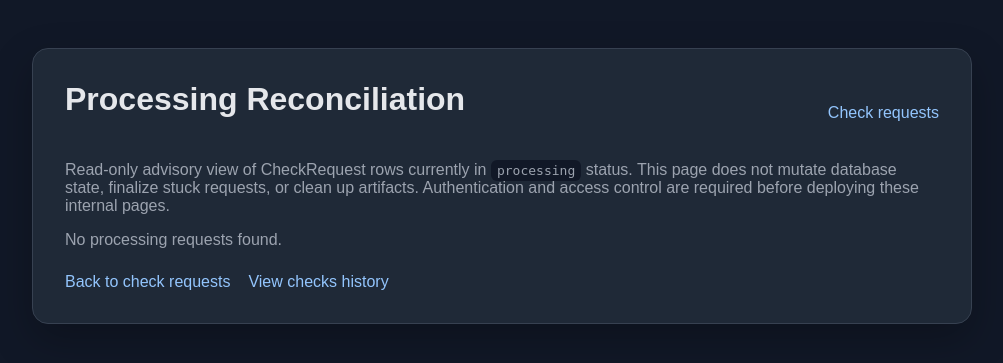
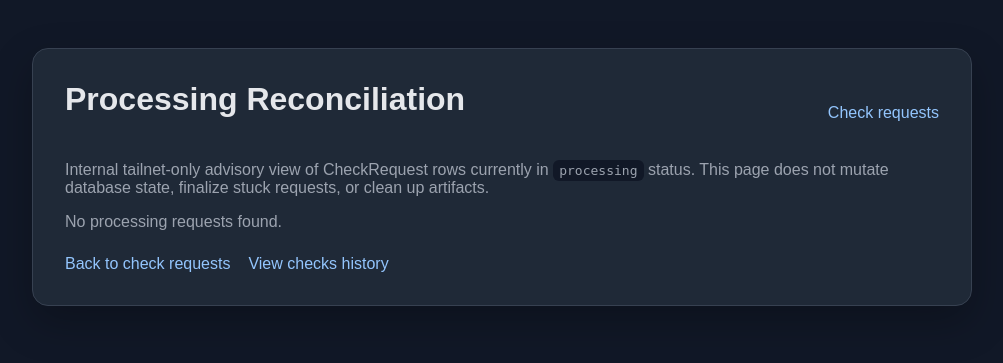
Before and after one commit to ruskur06/company_verification_agent, a FastAPI app: page /internal/reconciliation in a window 1280 px wide. Shown: the top 363 px of the page, without its empty margins (138-1141 px from the left). Run offline with FastAPI, Linux system fonts and the light colour scheme; some libraries are stand-ins or nearby versions.

Commit message:
fix: update reconciliation tailnet copy

```diff
--- a/app/web/templates/reconciliation.html
+++ b/app/web/templates/reconciliation.html
@@ -17,11 +17,10 @@
             </div>
 
             <p class="muted">
-                Read-only advisory view of CheckRequest rows currently in
-                <code>processing</code> status. This page does not mutate
-                database state, finalize stuck requests, or clean up
-                artifacts. Authentication and access control are required
-                before deploying these internal pages.
+                Internal tailnet-only advisory view of CheckRequest rows
+                currently in <code>processing</code> status. This page does
+                not mutate database state, finalize stuck requests, or clean
+                up artifacts.
             </p>
 
             {% if requests %}
```
Also changed, not shown: tests/test_processing_reconciliation_ui.py (+6 -1 lines).
